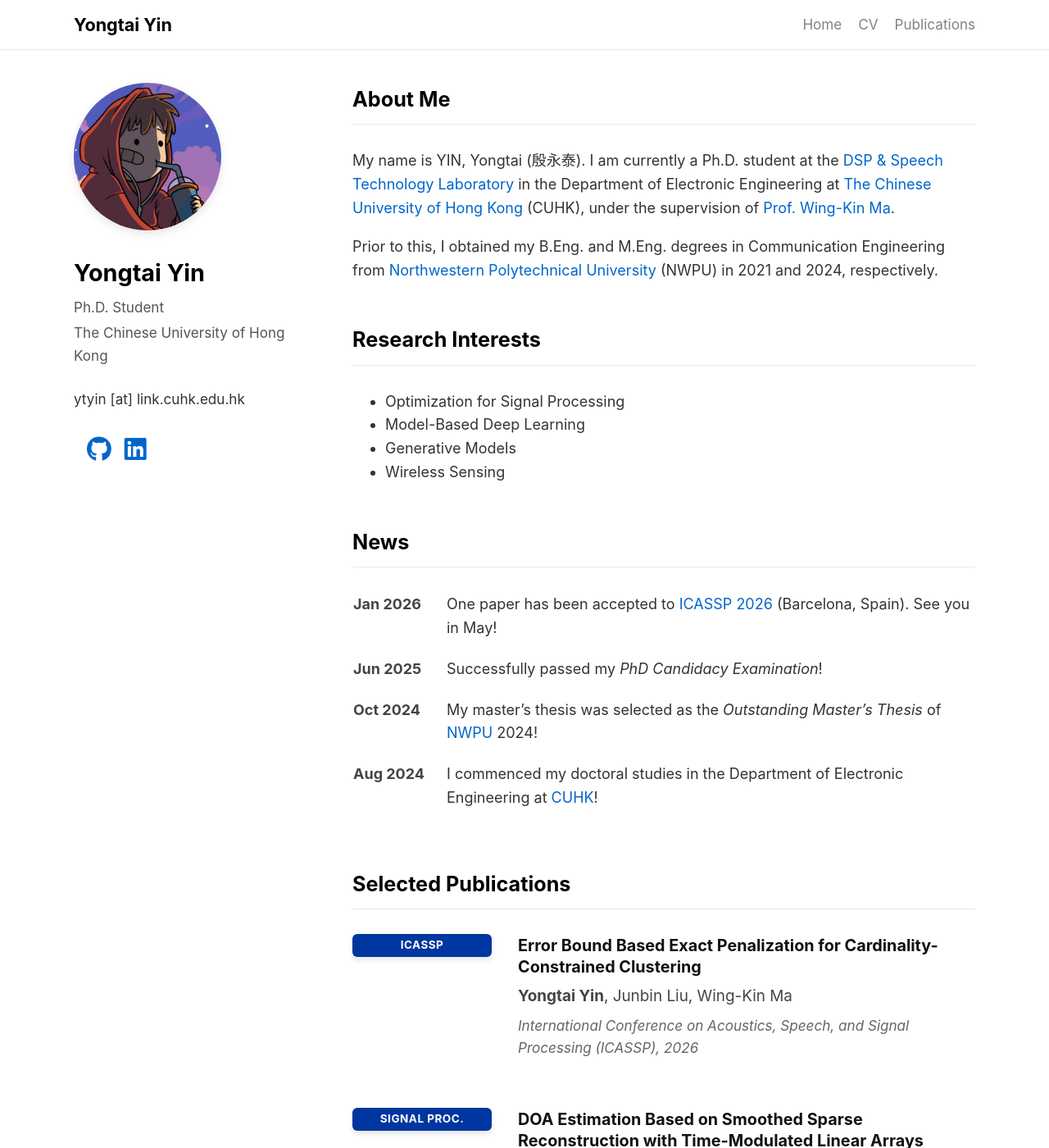
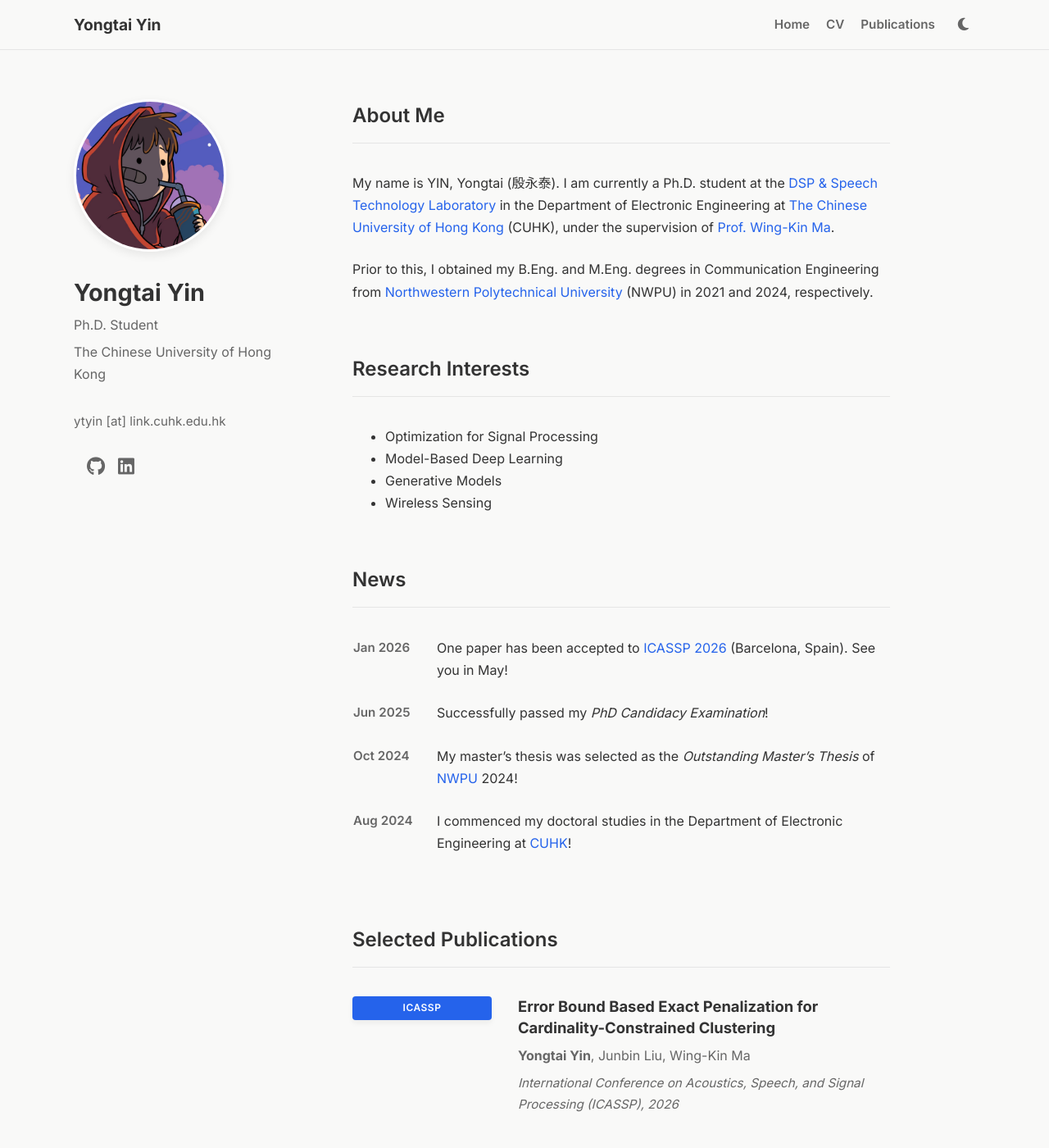
Before and after one commit to yongtai-yin/yongtai-yin.github.io, a Jekyll site: the page built from index.md, in a window 1280 px wide and 1400 px high. Shown: the whole window at 82% size. Built offline with Jekyll 4.4.1, drawn with Linux system fonts in a browser that asks for light colours; a style sheet for code colours, icons or effects is not loaded.

Commit message:
Add theme toggle functionality and update styles for improved aesthetics
- Implement theme toggle button for dark/light mode switching
- Update CSS variables for better theme management
- Enhance publication links with icons for better visibility
- Refactor typography and layout styles for consistency and readability

```diff
--- a/_layouts/default.html
+++ b/_layouts/default.html
@@ -7,6 +7,15 @@
     <link rel="stylesheet" href="{{ '/assets/css/style.css' | relative_url }}">
     <link rel="stylesheet" href="https://cdnjs.cloudflare.com/ajax/libs/font-awesome/6.5.1/css/all.min.css">
     <link rel="stylesheet" href="https://cdn.jsdelivr.net/gh/jpswalsh/academicons@1/css/academicons.min.css">
+    <link rel="preconnect" href="https://fonts.googleapis.com">
+    <link rel="preconnect" href="https://fonts.gstatic.com" crossorigin>
+    <link href="https://fonts.googleapis.com/css2?family=Inter:wght@400;600;700&display=swap" rel="stylesheet">
+    <script>
+        (function() {
+            const theme = localStorage.getItem('theme') || (window.matchMedia('(prefers-color-scheme: dark)').matches ? 'dark' : 'light');
+            document.documentElement.setAttribute('data-theme', theme);
+        })();
+    </script>
 </head>
 <body>
 
@@ -18,6 +27,9 @@
                 {% for link in site.navigation %}
                 <a href="{{ link.url | relative_url }}">{{ link.title }}</a>
                 {% endfor %}
+                <button id="theme-toggle" class="theme-toggle" aria-label="Toggle Dark Mode">
+                    <i class="fas fa-moon"></i>
+                </button>
             </div>
         </div>
     </nav>
@@ -82,6 +94,7 @@
             }
         });
     </script>
+    <script src="{{ '/assets/js/theme-toggle.js' | relative_url }}"></script>
 
 </body>
 </html>
--- a/assets/css/style.css
+++ b/assets/css/style.css
@@ -1,26 +1,56 @@
+/* Typography */
+@import url('https://fonts.googleapis.com/css2?family=Inter:wght@400;600;700&display=swap');
+
 :root {
-    --font-main: -apple-system, BlinkMacSystemFont, "Segoe UI", Helvetica, Arial, sans-serif;
-    --link-color: #0066cc;
-    --text-color: #333;
-    --bg-color: #fff;
-    --gray-color: #828282;
-    --border-color: #e8e8e8;
-    --nav-height: 60px; /* Define navbar height variable */
+    /* Default Light Mode (Paper & Ink) */
+    --bg-primary: #F9F9F8;
+    --bg-card: #FFFFFF;
+    --text-primary: #333333;
+    --text-secondary: #666666;
+    --accent-color: #2563EB;
+    --border-color: #E5E5E5;
+
+    /* Derived variables */
+    --nav-bg: rgba(249, 249, 248, 0.95);
+    --code-bg: #f3f4f6;
+    --nav-height: 60px;
+    --shadow-sm: 0 4px 6px rgba(0,0,0,0.05); /* Softer shadow */
+    --shadow-md: 0 4px 12px rgba(0,0,0,0.08);
+
+    --font-main: 'Inter', -apple-system, BlinkMacSystemFont, "Segoe UI", Roboto, Helvetica, Arial, sans-serif;
+}
+
+[data-theme='dark'] {
+    /* Dark Mode (Deep Dark) */
+    --bg-primary: #111827;
+    --bg-card: #1F2937;
+    --text-primary: #F3F4F6;
+    --text-secondary: #9CA3AF;
+    --accent-color: #818CF8;
+    --border-color: #374151;
+
+    /* Derived variables */
+    --nav-bg: rgba(17, 24, 39, 0.95);
+    --code-bg: #374151;
+    --shadow-sm: 0 4px 6px rgba(0,0,0,0.3);
+    --shadow-md: 0 4px 12px rgba(0,0,0,0.4);
 }
 
 body {
     font-family: var(--font-main);
-    color: var(--text-color);
-    background-color: var(--bg-color);
+    color: var(--text-primary);
+    background-color: var(--bg-primary);
     margin: 0;
     padding: 0;
-    line-height: 1.6;
-    font-size: 18px; /* Increased font size for better readability */
+    line-height: 1.7; /* Requested 1.6-1.7 */
+    font-size: 16px; /* Standard readable size */
+    transition: background-color 0.3s ease, color 0.3s ease;
 }
 
 a {
-    color: var(--link-color);
+    color: var(--accent-color);
     text-decoration: none;
+    transition: color 0.2s ease;
 }
 
 a:hover {
@@ -28,7 +58,7 @@
 }
 
 .container {
-    max-width: 1100px; /* Increased from 960px for a more modern, wider look */
+    max-width: 1100px;
     margin: 0 auto;
     padding: 0 20px;
 }
@@ -39,11 +69,12 @@
     height: var(--nav-height);
     display: flex;
     align-items: center;
-    position: sticky; /* Keep navbar fixed at the top */
+    position: sticky;
     top: 0;
-    background: rgba(255, 255, 255, 0.95);
+    background: var(--nav-bg);
     z-index: 1000;
     backdrop-filter: blur(5px);
+    transition: background 0.3s ease, border-color 0.3s ease;
 }
 
 .nav-wrapper {
@@ -54,106 +85,142 @@
 }
 
 .nav-brand {
-    font-weight: bold;
+    font-weight: 700;
     font-size: 1.2em;
-    color: #000;
+    color: var(--text-primary);
     text-decoration: none;
 }
 
 .nav-links {
     display: flex;
     gap: 20px;
+    align-items: center;
 }
 
 .nav-links a {
-    color: var(--gray-color);
+    color: var(--text-secondary);
     text-decoration: none;
+    font-weight: 600;
     font-size: 0.95em;
     transition: color 0.2s;
 }
 
 .nav-links a:hover {
-    color: var(--link-color);
+    color: var(--accent-color);
 }
+
+/* Theme Toggle Button */
+.theme-toggle {
+    background: none;
+    border: none;
+    cursor: pointer;
+    color: var(--text-secondary);
+    font-size: 1.1rem;
+    padding: 0.5rem;
+    transition: color 0.2s;
+    display: flex;
+    align-items: center;
+    justify-content: center;
+}
+
+.theme-toggle:hover {
+    color: var(--accent-color);
+}
+
 
 /* --- Homepage Layout (Sidebar + Content) --- */
 .profile-layout {
     display: flex;
-    gap: 60px; /* Gap between sidebar and main content */
-    margin-top: 40px;
-    margin-bottom: 60px;
-    align-items: flex-start; /* Crucial: Align start allows sticky positioning to work */
+    gap: 60px;
+    margin-top: 60px; /* Increased top margin for breathing room */
+    margin-bottom: 80px;
+    align-items: flex-start;
 }
 
 /* --- Left Sidebar --- */
 .profile-sidebar {
-    width: 280px; /* Slightly wider */
-    flex-shrink: 0; /* Prevent shrinking */
-
-    /* === Desktop Core: Sticky Sidebar === */
+    width: 280px;
+    flex-shrink: 0;
     position: -webkit-sticky;
     position: sticky;
-    /* Top offset = Navbar height + extra padding */
     top: calc(var(--nav-height) + 40px);
 }
 
 .avatar {
-    width: 180px; /* Adjusted size for better proportion */
+    width: 180px;
     height: 180px;
     border-radius: 50%;
     object-fit: cover;
-    margin-bottom: 20px;
-    box-shadow: 0 4px 12px rgba(0,0,0,0.1);
+    margin-bottom: 25px;
+    box-shadow: var(--shadow-md);
+    border: 3px solid var(--bg-card); /* Optional: add border to make it pop on custom bg */
 }
 
 .profile-name {
-    font-size: 1.6em; /* Adjusted proportion */
+    font-size: 1.8em; /* Bold H1 style for name */
     font-weight: 700;
-    margin-bottom: 5px;
-    color: #000;
+    margin-bottom: 8px;
+    color: var(--text-primary);
+    line-height: 1.2;
 }
 
 .profile-bio {
-    font-size: 0.95em; /* Adjusted proportion */
-    color: #555;
-    margin-bottom: 4px; /* Increased spacing */
+    font-size: 1em;
+    color: var(--text-secondary);
+    margin-bottom: 6px;
 }
 
 .profile-contact {
-    margin-top: 25px;
-    font-size: 0.95em; /* Adjusted proportion */
+    margin-top: 30px;
+    font-size: 0.95em;
     line-height: 1.8;
+    color: var(--text-secondary);
+}
+
+.profile-contact a {
+    color: var(--accent-color);
 }
 
 .social-links {
     display: flex;
     gap: 16px;
-    font-size: 1.8em; /* Adjusted proportion */
-    margin-top: 15px;
+    font-size: 1.5em; /* Slightly smaller cleaner icons */
+    margin-top: 20px;
 }
 
-.profile-contact a {
-    color: var(--link-color);
-    text-decoration: none;
+.social-links a {
+    color: var(--text-secondary);
+    transition: color 0.2s;
+}
+
+.social-links a:hover {
+    color: var(--accent-color);
 }
 
 /* --- Right Main Content --- */
 .main-content {
     flex-grow: 1;
-    min-width: 0; /* Prevent content overflow issues */
+    min-width: 0;
+    max-width: 65ch; /* Limit reading width as requested */
 }
 
 .main-content h2 {
-    font-size: 1.4em; /* Adjusted proportion */
+    font-size: 1.5em; /* SemiBold/Bold */
+    font-weight: 600;
     border-bottom: 1px solid var(--border-color);
-    padding-bottom: 10px;
-    margin-top: 50px; /* Spacing between sections */
-    margin-bottom: 30px;
-    color: #000;
+    padding-bottom: 12px;
+    margin-top: 60px; /* More breathing room */
+    margin-bottom: 35px;
+    color: var(--text-primary);
 }
 
 .main-content h2:first-child {
     margin-top: 0;
+}
+
+.main-content p {
+    margin-bottom: 1.5em;
+    color: var(--text-primary);
 }
 
 /* News Table Styling */
@@ -163,140 +230,135 @@
 }
 
 .news-date {
-    width: 15%;       /* Reduced from 18% */
-    min-width: 100px; /* Prevent date wrapping */
+    width: 15%;
+    min-width: 100px;
     vertical-align: top;
-    font-weight: bold;
-    color: #444;
-    padding-bottom: 20px; /* Increased slightly for better separation */
-    /* font-size: 0.9em; Removed to make font size consistent with content */
+    font-weight: 600;
+    color: var(--text-secondary);
+    padding-bottom: 24px;
+    font-size: 0.95em;
 }
 
 .news-text {
-    padding-bottom: 20px; /* Match spacing */
+    padding-bottom: 24px;
+    color: var(--text-primary);
 }
 
 .news-text p {
     margin: 0;
 }
 
-/* Styled code blocks for inline highlighting in news */
 code {
-    background-color: #f3f4f6; /* Slightly more visible gray */
+    background-color: var(--code-bg);
     border-radius: 4px;
     padding: 0.2em 0.4em;
-    font-family: inherit; /* Use the same font as the surrounding text */
-    font-size: inherit;   /* Maintain the same font size */
-    color: #c7254e;       /* Markdown-like emphasis color (optional, remove if unwanted) */
+    font-family: inherit;
+    font-size: 0.9em;
+    color: var(--accent-color); /* Use accent color for code highlight */
     margin: 0 2px;
 }
-
 
 /* Publications List Styling */
 .pub-item {
     display: flex;
-    gap: 32px; /* Increased gap from 25px */
-    margin-bottom: 50px; /* Increased spacing between items */
-    align-items: flex-start; /* Ensure top alignment */
+    gap: 32px;
+    margin-bottom: 60px; /* More space between pubs */
+    align-items: flex-start;
 }
 
 .pub-img-col {
     flex-shrink: 0;
-    width: 170px; /* Reduced from 200px to make it more elegant */
+    width: 170px;
     max-width: 170px;
 }
 
 .pub-abbr {
-    display: block; /* Make it block to span width */
-    width: 100%;    /* Match the column width (and thus the image width) */
+    display: block;
+    width: 100%;
     text-align: center;
-    background-color: #00369f; /* Reverted to deeper blue based on 'AJP' reference which is dark blue */
-    color: #fff;
-    padding: 3px 0; /* Vertical padding */
-    font-size: 0.75em; /* Larger font */
-    font-weight: 700; /* Extra bold */
+    background-color: var(--accent-color); /* Use accent color */
+    color: #fff; /* Always white on accent */
+    padding: 4px 0;
+    font-size: 0.75em;
+    font-weight: 600;
     text-transform: uppercase;
-    border-radius: 6px; /* Soft rounded corners like reference */
-    margin-bottom: 10px; /* Increased space between badge and image */
-    box-sizing: border-box; /* Include padding in width */
-    box-shadow: 0 4px 6px rgba(0,0,0,0.1);
+    border-radius: 4px; /* Slightly squarer for 'modern' look */
+    margin-bottom: 12px;
+    box-shadow: var(--shadow-sm);
     letter-spacing: 0.5px;
 }
 
 .pub-img {
     width: 100%;
-    display: block; /* Remove inline gap */
-    border-radius: 6px; /* Softer radius matching the badge */
-    box-shadow: 0 4px 12px rgba(0,0,0,0.1);
-    transition: transform 0.2s;
-    border: 1px solid #f0f0f0; /* Very subtle border */
+    display: block;
+    border-radius: 4px;
+    box-shadow: var(--shadow-sm);
+    transition: transform 0.2s, box-shadow 0.2s;
+    border: 1px solid var(--border-color);
+    background-color: var(--bg-card); /* Ensure bg if transparent image */
 }
 
 .pub-img:hover {
-    transform: translateY(-2px); /* Subtle lift effect */
-    box-shadow: 0 6px 15px rgba(0,0,0,0.2);
+    transform: translateY(-2px);
+    box-shadow: var(--shadow-md);
 }
 
 .pub-content-col {
     flex-grow: 1;
     display: flex;
     flex-direction: column;
-    justify-content: start; /* Align content to top */
-    padding-top: 2px; /* Slight offset to align text baseline with the badge/image top */
-}
-
-/* Responsive adjustment for pub-item */
-@media (max-width: 600px) {
-    .pub-item {
-        flex-direction: column;
-    }
-
-    .pub-img-col {
-        width: 100%;
-        max-width: 300px; /* Limit width on mobile if desired */
-        margin-bottom: 10px;
-    }
+    justify-content: start;
+    padding-top: 0;
 }
 
 .pub-title {
-    font-weight: 700; /* Bolder */
-    color: #111; /* More stark black */
-    font-size: 1.1em; /* Larger title relative to badge */
+    font-weight: 700;
+    color: var(--text-primary);
+    font-size: 1.15em;
     display: block;
     margin-bottom: 8px;
-    line-height: 1.3;
+    line-height: 1.4;
 }
 
 .pub-authors {
-    color: #444;
-    font-size: 1.05em; /* Adjusted proportion */
-    margin-bottom: 6px;
+    color: var(--text-secondary); /* Slightly lighter than title */
+    font-size: 1em;
+    margin-bottom: 8px;
+    line-height: 1.6;
 }
 
 .pub-venue {
     font-style: italic;
-    color: #666;
-    font-size: 0.95em; /* Adjusted proportion */
-    margin-bottom: 10px;
+    color: var(--text-secondary);
+    font-size: 0.95em;
+    margin-bottom: 16px;
+}
+
+.pub-links {
+    display: flex;
+    flex-wrap: wrap;
+    gap: 10px;
 }
 
 .pub-links a {
-    display: inline-block;
-    border: 1px solid var(--border-color); /* Subtle border like reference */
-    background-color: #f6f8fa; /* Light gray background like GitHub buttons or reference */
-    color: #24292e;
-    padding: 3px 12px;
-    border-radius: 6px; /* Softer radius, less capsule-like */
-    font-size: 0.85em; /* More readable buttons */
-    margin-right: 8px;
+    display: inline-flex;
+    align-items: center;
+    gap: 6px; /* Icon spacing */
+    border: 1px solid var(--border-color);
+    background-color: var(--bg-card); /* White in Light, Dark in Dark */
+    color: var(--text-primary);
+    padding: 4px 14px;
+    border-radius: 100px; /* Pill shape */
+    font-size: 0.85em;
+    font-weight: 500;
     text-decoration: none;
     transition: all 0.2s;
 }
 
 .pub-links a:hover {
-    background-color: #e1e4e8;
-    border-color: #d1d5da;
-    color: #24292e; /* No color change on hover, just bg */
+    background-color: var(--bg-primary); /* Slight contrast on hover */
+    border-color: var(--accent-color);
+    color: var(--accent-color);
 }
 
 /* PDF Viewer Container */
@@ -312,8 +374,8 @@
     border-top: 1px solid var(--border-color);
     padding: 40px 0;
     text-align: center;
-    color: var(--gray-color);
-    font-size: 0.85em;
+    color: var(--text-secondary);
+    font-size: 0.9em;
     margin-top: 80px;
 }
 
@@ -344,6 +406,7 @@
     .avatar {
         width: 150px;
         height: 150px;
+        margin: 0 auto 20px;
     }
 
     /* Center Social Icons on Mobile */
@@ -368,4 +431,15 @@
         margin-top: 30px;
         font-size: 1.3em;
     }
+
+    .pub-item {
+        flex-direction: column;
+        gap: 20px;
+    }
+
+    .pub-img-col {
+        width: 100%;
+        max-width: 250px;
+        margin: 0 auto;
+    }
 }
--- /dev/null
+++ b/assets/js/theme-toggle.js
@@ -0,0 +1,31 @@
+document.addEventListener('DOMContentLoaded', () => {
+    const toggleButton = document.getElementById('theme-toggle');
+    const prefersDarkScheme = window.matchMedia('(prefers-color-scheme: dark)');
+    const currentTheme = localStorage.getItem('theme');
+
+    if (currentTheme == 'dark') {
+        document.documentElement.setAttribute('data-theme', 'dark');
+        toggleButton.innerHTML = '<i class="fas fa-sun"></i>';
+    } else if (currentTheme == 'light') {
+        document.documentElement.setAttribute('data-theme', 'light');
+        toggleButton.innerHTML = '<i class="fas fa-moon"></i>';
+    } else if (prefersDarkScheme.matches) {
+        document.documentElement.setAttribute('data-theme', 'dark');
+        toggleButton.innerHTML = '<i class="fas fa-sun"></i>';
+    } else {
+        toggleButton.innerHTML = '<i class="fas fa-moon"></i>';
+    }
+
+    toggleButton.addEventListener('click', () => {
+        let theme = document.documentElement.getAttribute('data-theme');
+        if (theme === 'dark') {
+            document.documentElement.setAttribute('data-theme', 'light');
+            localStorage.setItem('theme', 'light');
+            toggleButton.innerHTML = '<i class="fas fa-moon"></i>';
+        } else {
+            document.documentElement.setAttribute('data-theme', 'dark');
+            localStorage.setItem('theme', 'dark');
+            toggleButton.innerHTML = '<i class="fas fa-sun"></i>';
+        }
+    });
+});
--- a/index.md
+++ b/index.md
@@ -62,10 +62,11 @@
       <div class="pub-authors">{{ pub.authors }}</div>
       <div class="pub-venue">{{ pub.venue }}</div>
       <div class="pub-links">
-          {% if pub.pdf %} <a href="{{ pub.pdf }}">PDF</a> {% endif %}
-          {% if pub.code %} <a href="{{ pub.code }}">Code</a> {% endif %}
-          {% if pub.project %} <a href="{{ pub.project }}">Project</a> {% endif %}
-          {% if pub.bibtex %} <a href="{{ pub.bibtex }}">BibTeX</a> {% endif %}
+          {% if pub.pdf %} <a href="{{ pub.pdf }}"><i class="far fa-file-pdf"></i> PDF</a> {% endif %}
+          {% if pub.code %} <a href="{{ pub.code }}"><i class="fab fa-github"></i> Code</a> {% endif %}
+          {% if pub.project %} <a href="{{ pub.project }}"><i class="fas fa-globe"></i> Project</a> {% endif %}
+          {% if pub.bibtex %} <a href="{{ pub.bibtex }}"><i class="fas fa-quote-right"></i> BibTeX</a> {% endif %}
+          {% if pub.data %} <a href="{{ pub.data }}"><i class="fas fa-database"></i> Data</a> {% endif %}
       </div>
     </div>
   </div>
```
Also changed, not shown: publications.md (+5 -4 lines).
